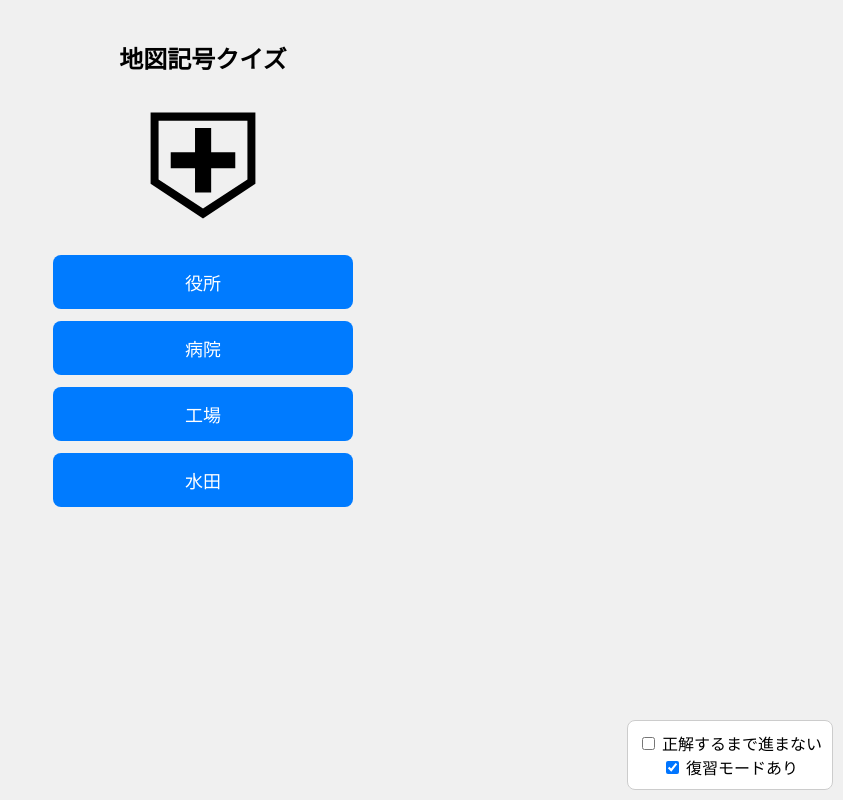
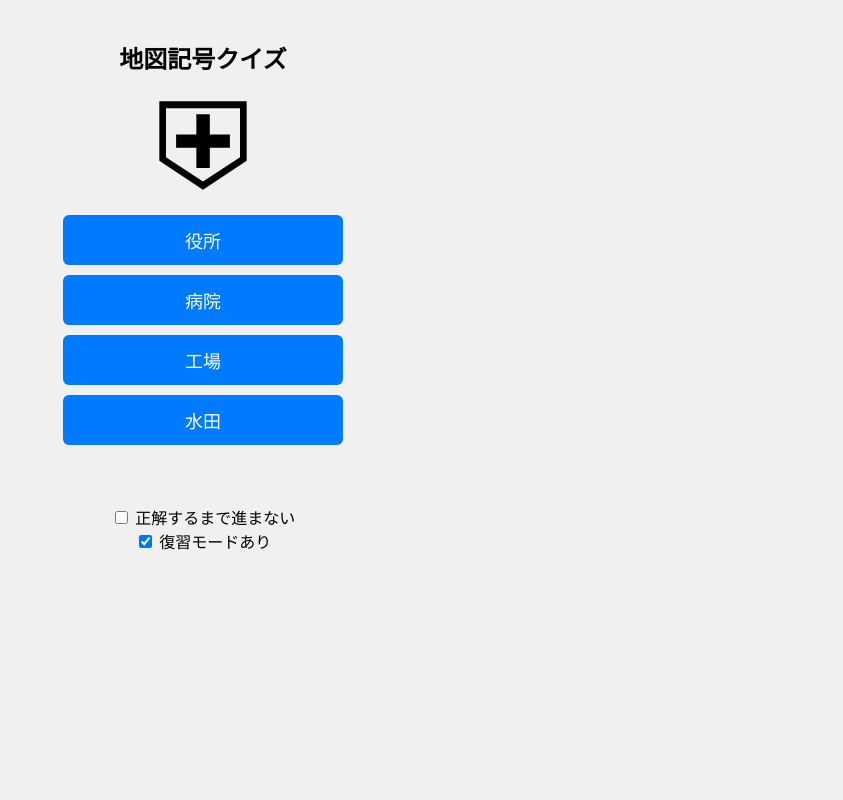
Before and after one commit to shaftbros-web/map-symbol, a plain HTML site: page index.html in a window 1280 px wide. Both pictures are taken after a click on the button "学校". Shown: the whole page, without its empty margins (437-1280 px from the left). Drawn offline with Linux system fonts and the light colour scheme.

Commit message:
Update index.html

```diff
--- a/index.html
+++ b/index.html
@@ -16,47 +16,41 @@
     padding: 20px;
   }
   #symbol {
-    width: 120px;
-    height: 120px;
-    margin: 30px auto;
+    width: 100px;
+    height: 100px;
+    margin: 20px auto;
   }
   .options {
     display: flex;
     flex-direction: column;
-    gap: 12px;
+    gap: 10px;
     margin: 20px auto;
-    max-width: 300px;
+    max-width: 280px;
   }
   button {
-    padding: 14px;
+    padding: 12px;
     font-size: 18px;
-    border-radius: 8px;
+    border-radius: 6px;
     border: none;
     background: #007bff;
     color: white;
   }
-  button:hover {
-    opacity: 0.9;
+  button:active {
+    transform: scale(0.97);
   }
   #feedback {
     position: fixed;
-    top: 40px;
+    top: 30px;
     left: 50%;
     transform: translateX(-50%);
-    font-size: 120px; /* ←もっと大きく */
+    font-size: 100px; /* ←大きくした */
     font-weight: bold;
     display: none;
     z-index: 1000;
     pointer-events: none;
   }
   #settings {
-    position: fixed;
-    bottom: 10px;
-    right: 10px;
-    background: white;
-    padding: 10px;
-    border: 1px solid #ccc;
-    border-radius: 8px;
+    margin-top: 20px;
   }
 </style>
 </head>
@@ -91,6 +85,16 @@ const forceCorrectEl = document.getElementById("forceCorrect");
 const reviewModeEl = document.getElementById("reviewMode");
 
 function loadQuiz() {
+  if (!reviewing && currentQuiz >= quizData.length) {
+    if (reviewList.length > 0 && reviewModeEl.checked) {
+      reviewing = true;
+      currentQuiz = 0;
+      alert("復習モード開始！");
+    } else {
+      alert("全問終了！");
+      return;
+    }
+  }
   let data = reviewing ? reviewList[currentQuiz] : quizData[currentQuiz];
   symbolEl.innerHTML = `<img src="${data.img}" alt="symbol" width="100%">`;
   optionsEl.innerHTML = "";
@@ -117,11 +121,7 @@ function checkAnswer(selected, correct) {
     } else {
       currentQuiz++;
     }
-    if (forceCorrectEl.checked) {
-      setTimeout(loadQuiz, 800);
-    } else {
-      setTimeout(loadQuiz, 800);
-    }
+    setTimeout(loadQuiz, 700);
   } else {
     showFeedback("×", "red");
     if (navigator.vibrate) navigator.vibrate([200, 100, 200]);
@@ -131,7 +131,7 @@ function checkAnswer(selected, correct) {
     }
     if (!forceCorrectEl.checked) {
       currentQuiz++;
-      setTimeout(loadQuiz, 800);
+      setTimeout(loadQuiz, 700);
     }
   }
 }
```
